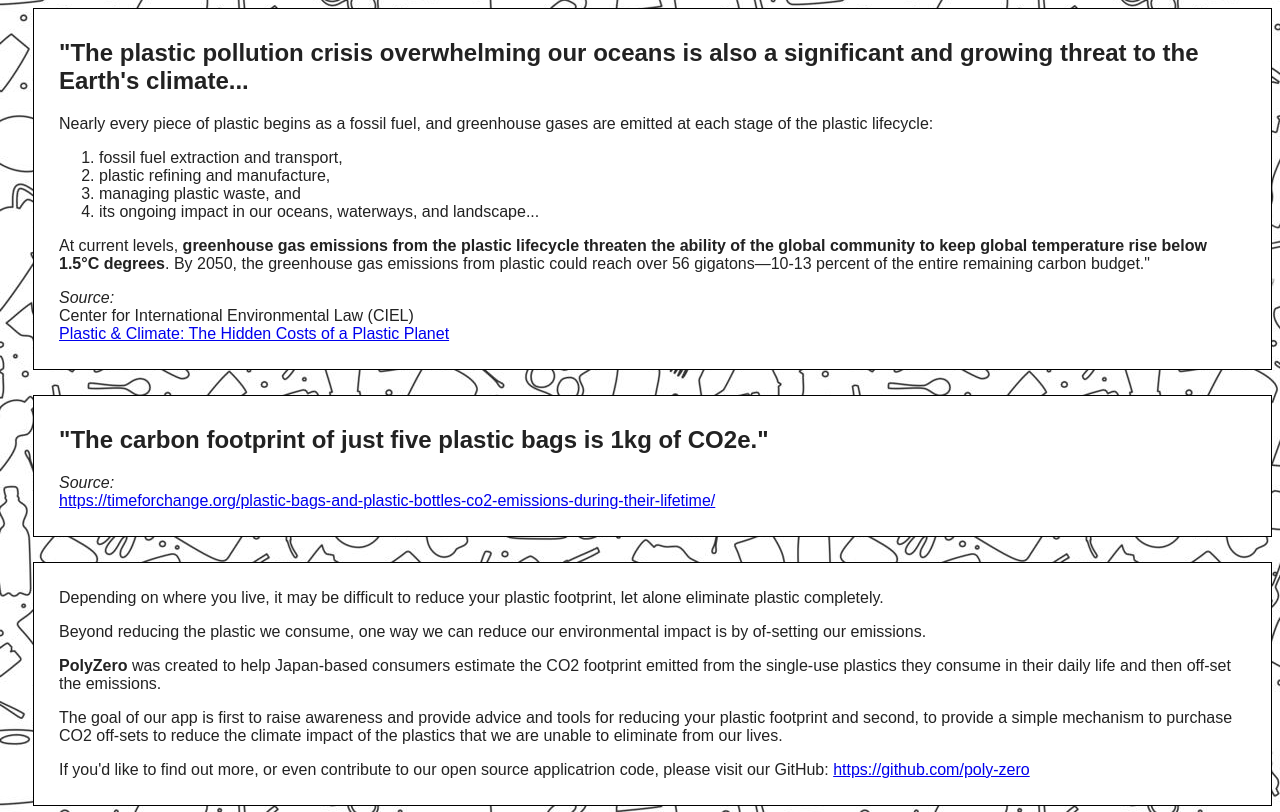
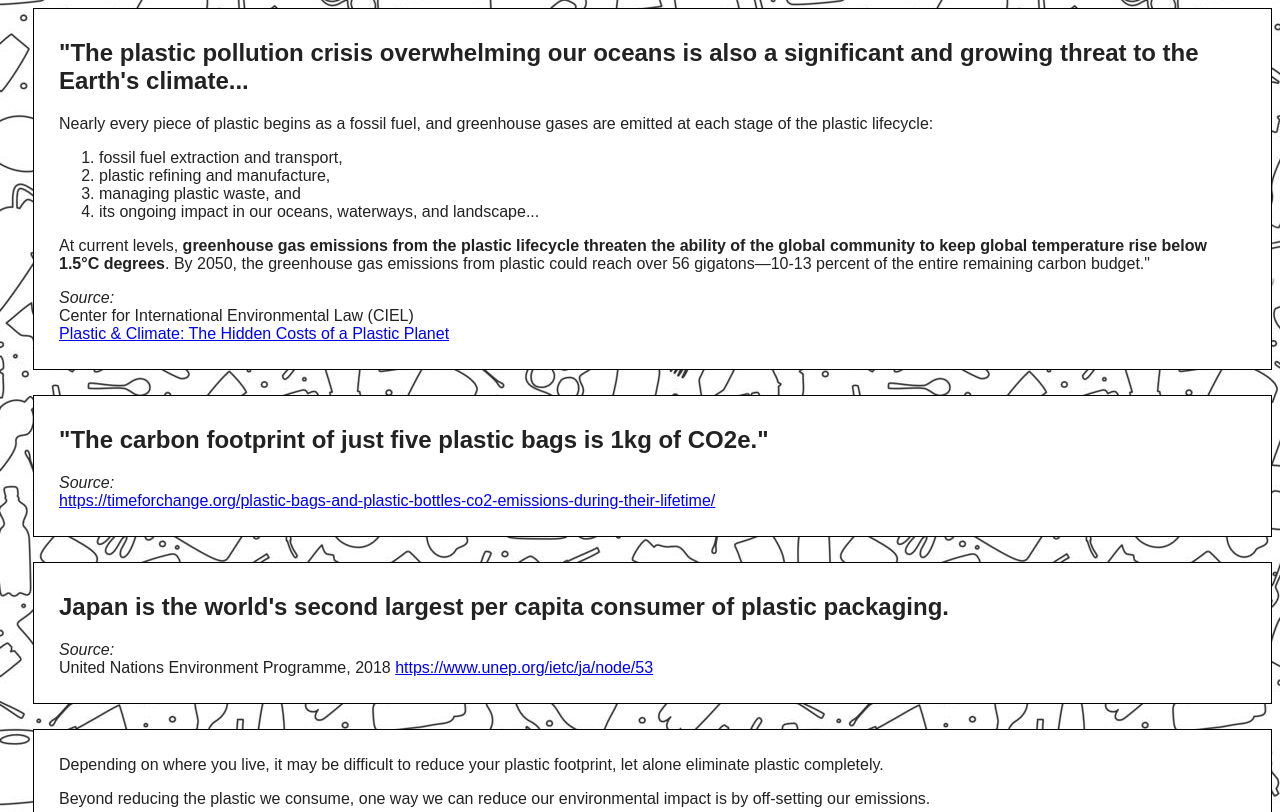
Before and after one commit to poly-zero/poly-zero.github.io, a plain HTML site: page index.html in a window 1280 px wide. Shown: the part 140-952 px from the top of the page. Drawn offline with Linux system fonts and the light colour scheme.

Commit message:
Feat: Add new quotation

```diff
--- a/index.html
+++ b/index.html
@@ -37,8 +37,16 @@
     </div>
 
     <div class="quote">
+      <h2>Japan is the world's second largest per capita consumer of plastic packaging.</h2>
+      <p><i>Source:</i><br>
+        United Nations Environment Programme, 2018
+      <a href="https://www.unep.org/ietc/ja/node/53">https://www.unep.org/ietc/ja/node/53</a>
+    </div>
+
+
+    <div class="quote">
       <p>Depending on where you live, it may be difficult to reduce your plastic footprint, let alone eliminate plastic completely.</p>
-      <p>Beyond reducing the plastic we consume, one way we can reduce our environmental impact is by of-setting our emissions.</p>
+      <p>Beyond reducing the plastic we consume, one way we can reduce our environmental impact is by off-setting our emissions.</p>
 
       <p><b>PolyZero</b> was created to help Japan-based consumers estimate the CO2 footprint emitted from the single-use plastics they consume in their daily life and then off-set the emissions.</p>
       <p>The goal of our app is first to raise awareness and provide advice and tools for reducing your plastic footprint
```
